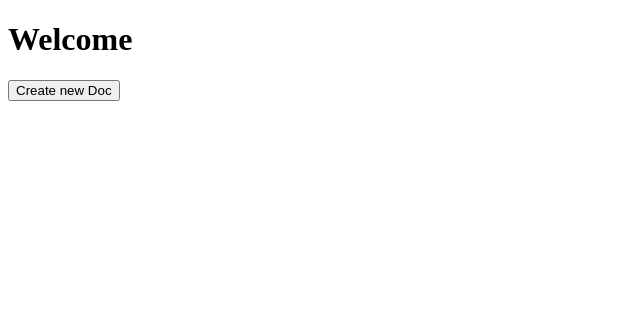
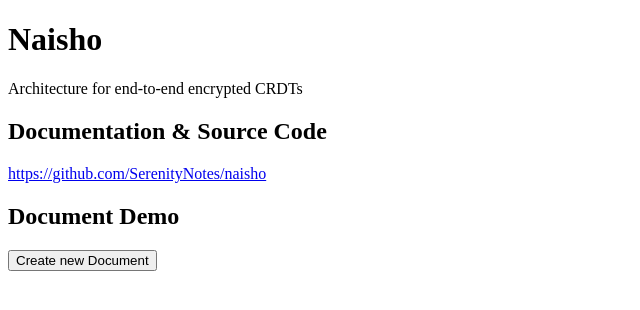
Before and after one commit to nikgraf/secsync, a Next.js app in the folder demos/frontend/: page / in a window 1280 px wide. Shown: the top 310 px of the page, without its empty margins (0-640 px from the left). Built offline with nearby package versions, Linux system fonts and the light colour scheme.

Commit message:
improve docs

```diff
--- a/demos/frontend/pages/index.tsx
+++ b/demos/frontend/pages/index.tsx
@@ -10,13 +10,19 @@
   return (
     <>
       <Head>
-        <title>Hello World</title>
-        <meta name="description" content="Generated by create next app" />
+        <title>Naisho</title>
+        <meta name="description" content="" />
         <link rel="icon" href="/favicon.ico" />
       </Head>
 
       <main>
-        <h1>Welcome</h1>
+        <h1>Naisho</h1>
+        <p>Architecture for end-to-end encrypted CRDTs</p>
+        <h2>Documentation & Source Code</h2>
+        <a href="https://github.com/SerenityNotes/naisho">
+          https://github.com/SerenityNotes/naisho
+        </a>
+        <h2>Document Demo</h2>
         <button
           onClick={() => {
             router.push(
@@ -26,7 +32,7 @@
             );
           }}
         >
-          Create new Doc
+          Create new Document
         </button>
       </main>
     </>
```
Also changed, not shown: 1 other file (tests, documents, lock files or other folders).
